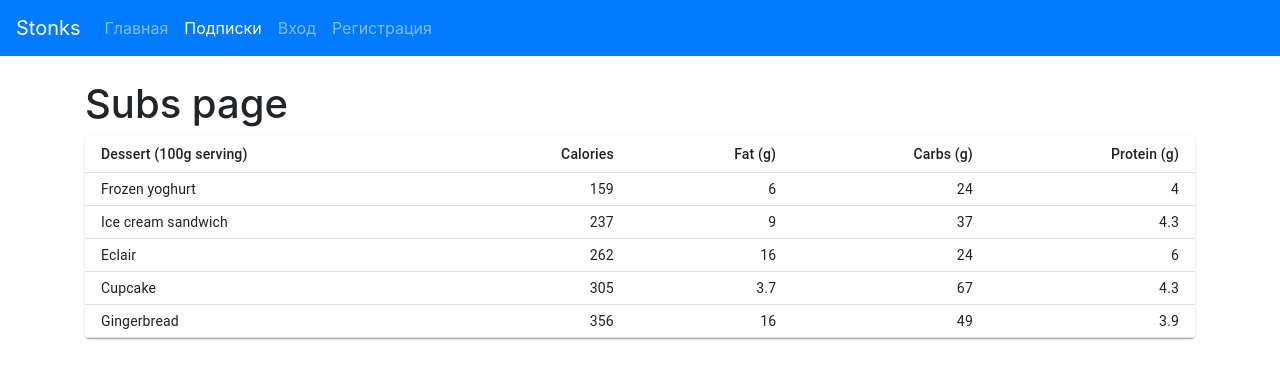
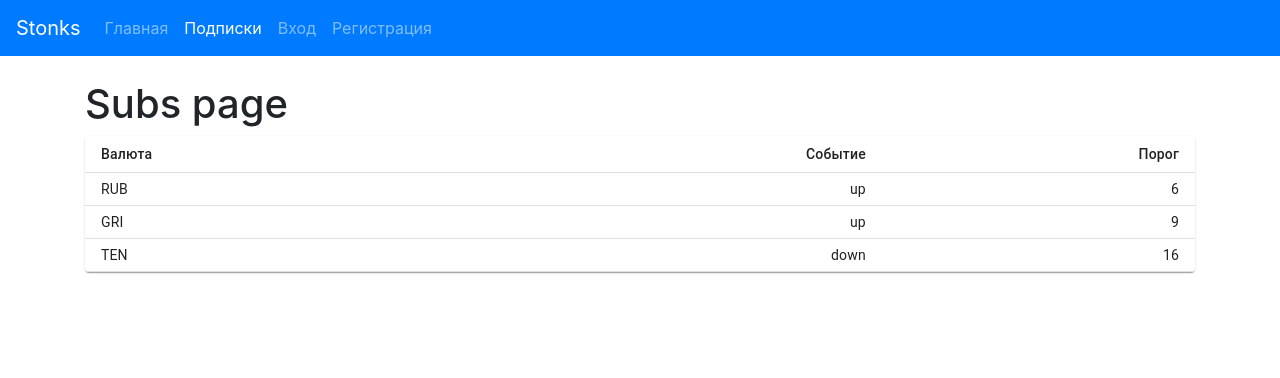
Before and after one commit to nika-nii/stonks, a React (Create React App) app in the folder web/app/: page /subs in a window 1280 px wide. Shown: the top 378 px of the page. Built offline with nearby package versions, Linux system fonts and the light colour scheme.

Commit message:
небольшие изменения

```diff
--- a/web/app/src/Pages/Subs.js
+++ b/web/app/src/Pages/Subs.js
@@ -7,7 +7,7 @@ import TableContainer from '@material-ui/core/TableContainer';
 import TableHead from '@material-ui/core/TableHead';
 import TableRow from '@material-ui/core/TableRow';
 import Paper from '@material-ui/core/Paper';
-
+//валюта, событие, порог
 export const Subs = () => {
     const classes = useStyles();
     return (
@@ -17,23 +17,19 @@ export const Subs = () => {
                 <Table className={classes.table} size="small" aria-label="a dense table">
                     <TableHead>
                         <TableRow>
-                            <TableCell>Dessert (100g serving)</TableCell>
-                            <TableCell align="right">Calories</TableCell>
-                            <TableCell align="right">Fat&nbsp;(g)</TableCell>
-                            <TableCell align="right">Carbs&nbsp;(g)</TableCell>
-                            <TableCell align="right">Protein&nbsp;(g)</TableCell>
+                            <TableCell>Валюта</TableCell>
+                            <TableCell align="right">Событие</TableCell>
+                            <TableCell align="right">Порог</TableCell>
                         </TableRow>
                     </TableHead>
                     <TableBody>
                         {rows.map((row) => (
-                            <TableRow key={row.name}>
+                            <TableRow key={row.val}>
                                 <TableCell component="th" scope="row">
-                                    {row.name}
+                                    {row.val}
                                 </TableCell>
-                                <TableCell align="right">{row.calories}</TableCell>
-                                <TableCell align="right">{row.fat}</TableCell>
-                                <TableCell align="right">{row.carbs}</TableCell>
-                                <TableCell align="right">{row.protein}</TableCell>
+                                <TableCell align="right">{row.event}</TableCell>
+                                <TableCell align="right">{row.watch}</TableCell>
                             </TableRow>
                         ))}
                     </TableBody>
@@ -49,14 +45,12 @@ const useStyles = makeStyles({
     },
 });
 
-function createData(name, calories, fat, carbs, protein) {
-    return { name, calories, fat, carbs, protein };
+function createData(val, event, watch) {
+    return {val, event, watch};
 }
 
 const rows = [
-    createData('Frozen yoghurt', 159, 6.0, 24, 4.0),
-    createData('Ice cream sandwich', 237, 9.0, 37, 4.3),
-    createData('Eclair', 262, 16.0, 24, 6.0),
-    createData('Cupcake', 305, 3.7, 67, 4.3),
-    createData('Gingerbread', 356, 16.0, 49, 3.9),
+    createData('RUB', 'up', 6.0),
+    createData('GRI', 'up', 9.0),
+    createData('TEN', 'down', 16.0),
 ];
```
